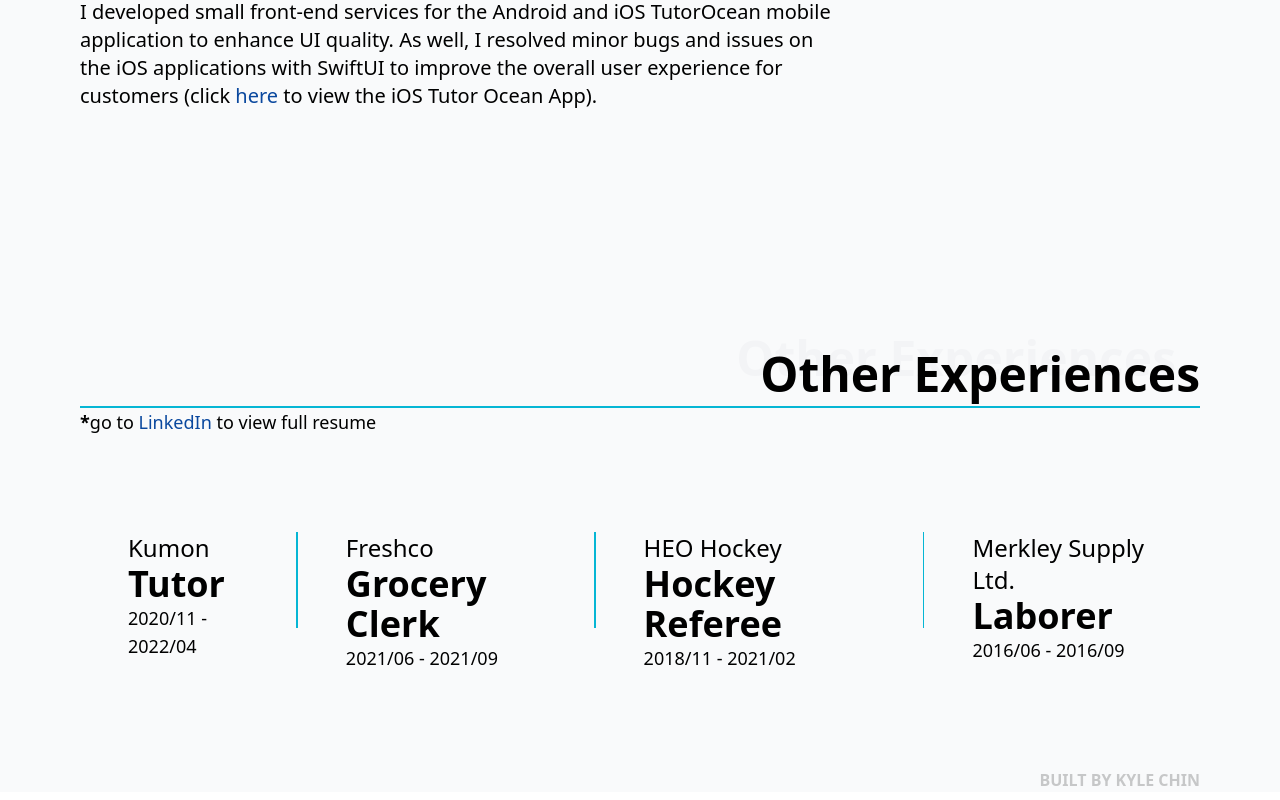
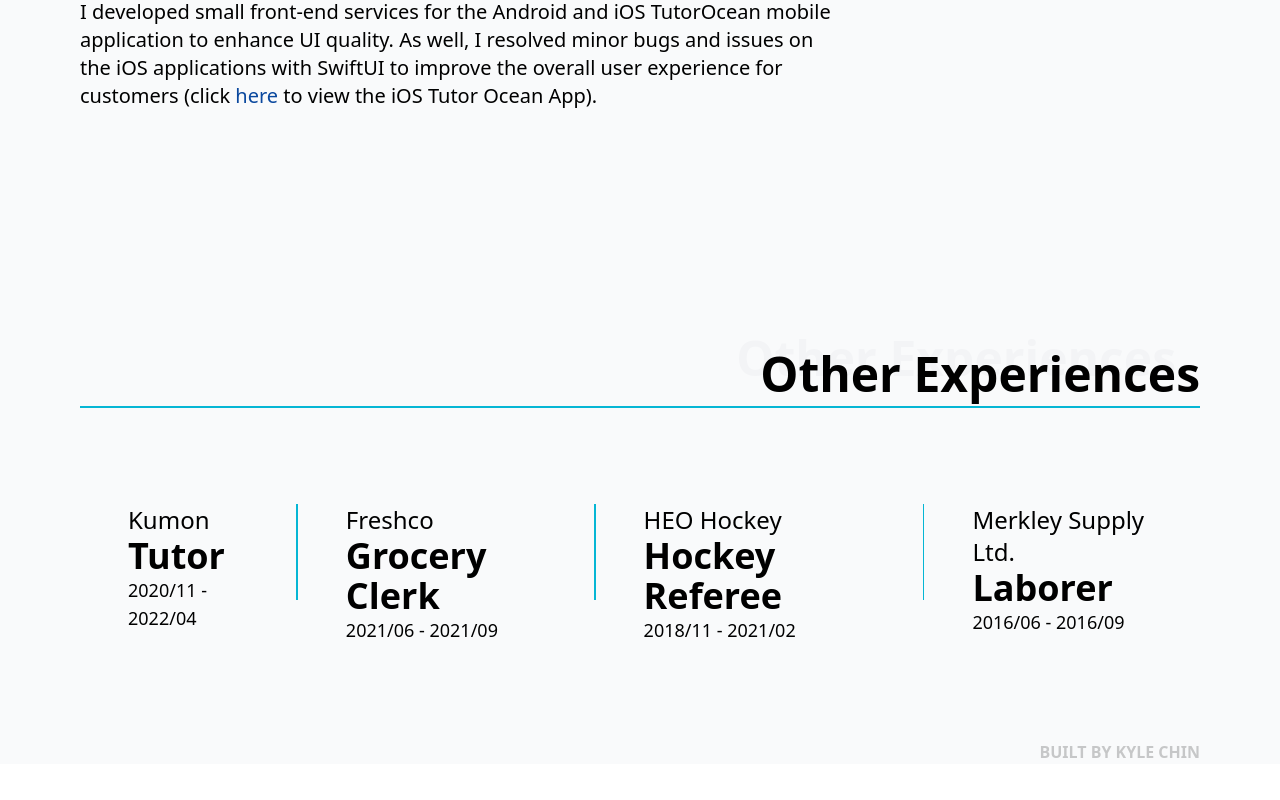
Before and after one commit to MoleXprof/MoleXprof.github.io, a Next.js app: page /experience in a window 1280 px wide. Shown: the part 1930-2730 px from the top of the page. After the commit the page ends 2702 px from the top, so only its background shows below. Built offline with nearby package versions, Linux system fonts and the light colour scheme.

Commit message:
removed unnecessary text

```diff
--- a/components/layouts/experience.tsx
+++ b/components/layouts/experience.tsx
@@ -88,20 +88,6 @@
         colour="bg-cyan-500"
         right
       />
-      <div className="md:ml-20 ml-10">
-        <p className="font-light md:text-lg text-md">
-          <b className="font-bold">*</b>go to{" "}
-          <a
-            href="https://www.linkedin.com/in/kyle-chin-527959231/"
-            className="hyperlink"
-            target="_blank"
-            rel="noreferrer"
-          >
-            LinkedIn
-          </a>{" "}
-           to view full resume
-        </p>
-      </div>
       <div className="md:flex flex-row md:mx-20 mx-10 md:my-24 my-12 hidden">
         {otherJobs.map((job, index) => (
           <div className="flex flex-row" key={index}>
```
